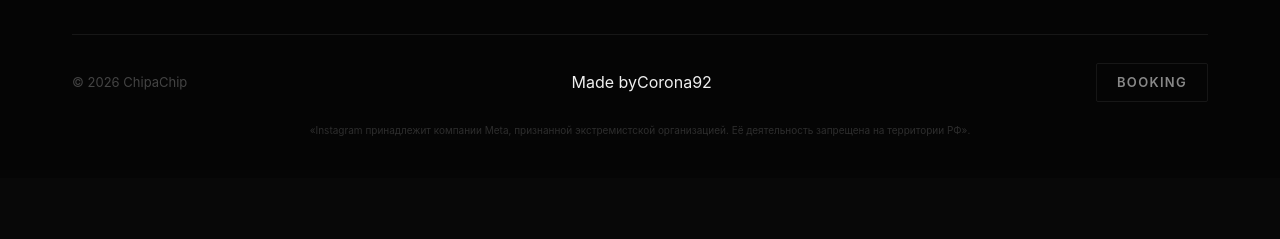
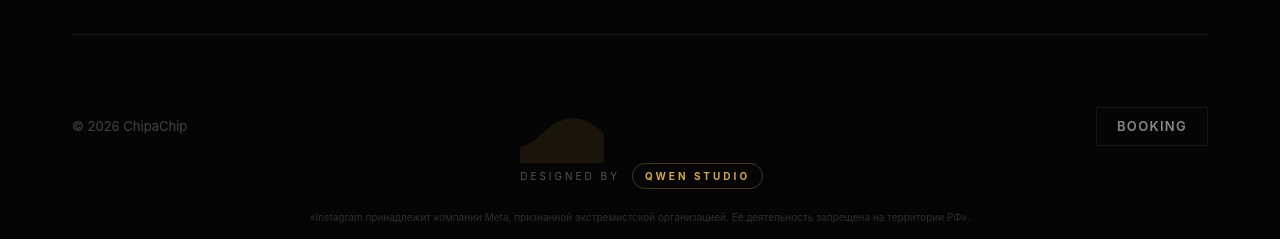
Before and after one commit to drknvpn/ChipaChipWeb, a React (Vite) app: page / in a window 1280 px wide. Shown: the part 4943-5182 px from the top of the page. Before the commit the page ends 5121 px from the top, so only its background shows below. Built offline with nearby package versions, Linux system fonts and the light colour scheme.

Commit message:
Update Footer.tsx

```diff
--- a/src/components/Footer.tsx
+++ b/src/components/Footer.tsx
@@ -17,13 +17,17 @@ export default function Footer() {
         <div className="footer-divider" />
         <div className="footer-bottom">
           <p>© 2026 ChipaChip</p>
-         <div className="footer-credit-neon">
-  <div className="neon-sign">
-    <span className="neon-label">Made by</span>
-    <a href="https://vk.com/Corona92" target="_blank" rel="noopener noreferrer" className="neon-text">
-      Corona92
+         <div className="footer-credit-wave">
+  <div className="wave-container">
+    <svg className="wave-svg" viewBox="0 0 1200 60" preserveAspectRatio="none">
+      <path className="wave-path" d="M0,30 Q150,60 300,30 T600,30 T900,30 T1200,30 L1200,60 L0,60 Z" />
+    </svg>
+  </div>
+  <div className="wave-content">
+    <span>DESIGNED BY</span>
+    <a href="https://qwen.ai" target="_blank" rel="noopener noreferrer" className="wave-link">
+      QWEN STUDIO
     </a>
-    <div className="neon-glow"></div>
   </div>
 </div>
           <a href="https://t.me/Tvei79" target="_blank" rel="noopener noreferrer" className="footer-booking">Booking</a>
```
